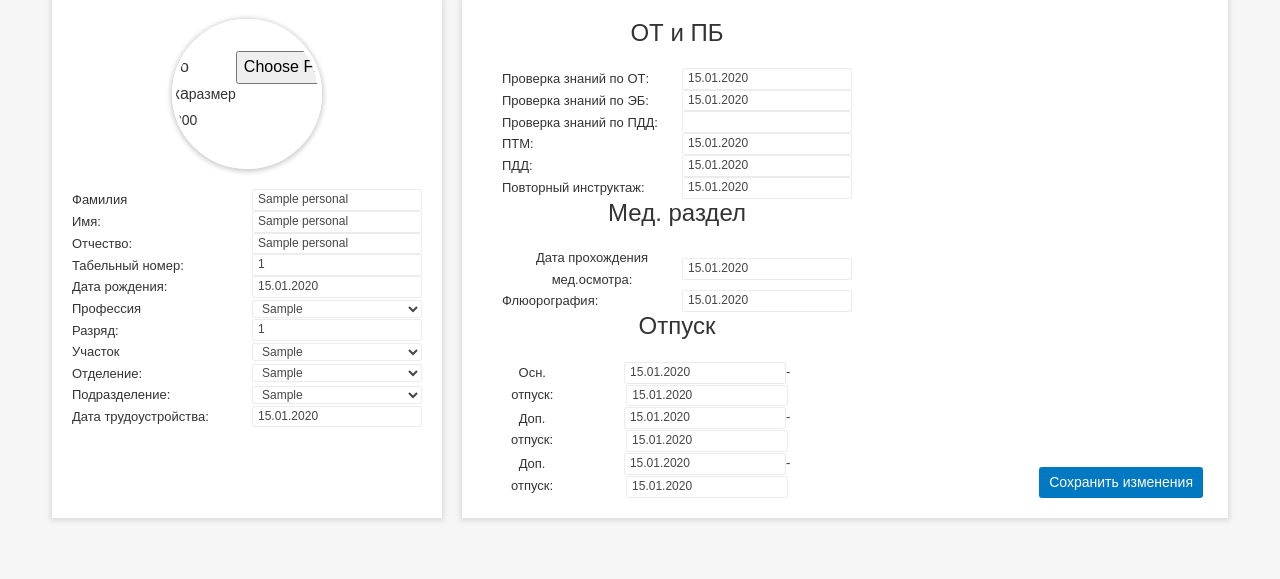
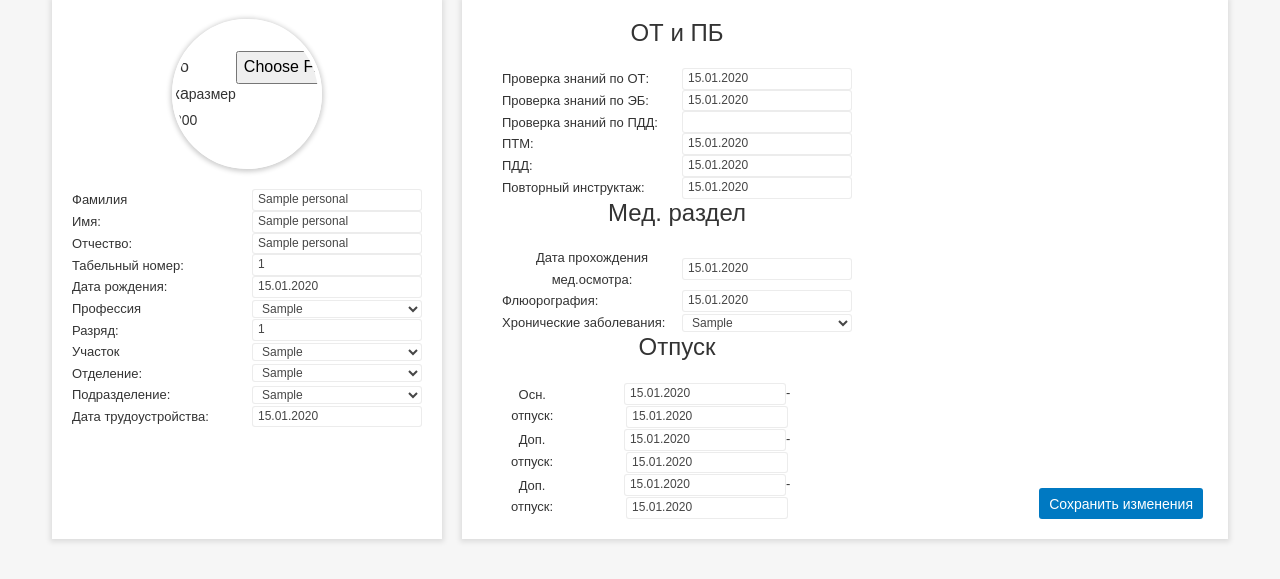
Before and after one commit to Vesstnik87/buavr2022, a Django app: a page that uses lk/templates/lk/personal_update.html in a window 1280 px wide. Shown: the part 96-675 px from the top of the page. Run offline with Django 4.2, Linux system fonts and the light colour scheme; tables that the repository leaves empty hold one stand-in row (values such as "Sample post"); grey boxes marked "Sample" are stand-in pictures; some web fonts are replaced.

Commit message:
Список

```diff
--- a/lk/templates/lk/personal_update.html
+++ b/lk/templates/lk/personal_update.html
@@ -160,19 +160,16 @@
 							<div class="info-item">Флюорография:
 								<input class="item-input item-input_small"  name="flura" value="{{ personal.flura|date:'d.m.Y' }}">
 							</div>
-<!--							<div class="info-item">Хронические заболевания:-->
-<!--								&lt;!&ndash;Не работает&ndash;&gt;-->
-<!--								<label class="checkbox">-->
-<!--									<span class="checkbox__label"></span>-->
-<!--									-->
-<!--											<input type="checkbox" checked name="ssz" class="checkbox__input">-->
-<!--											<span class="checkbox__box"></span>-->
-<!--										-->
-<!--											<input type="checkbox" name="ssz" class="checkbox__input">-->
-<!--											<span class="checkbox__box"></span>-->
-<!--									-->
-<!--								</label>-->
-<!--							</div>-->
+
+							<div class="info-item">Хронические заболевания:
+								<select class="item-input" name="gruppa">
+									<option value="{{ personal.gruppa.id }}">{{ personal.gruppa }}</option>
+									{% for gruppa in view.get_groups %}
+									<option value="{{ gruppa.id }}">{{ gruppa.group }}</option>
+									{% endfor %}
+								</select>
+							</div>
+
 						</div>
 					</div>
 
```
